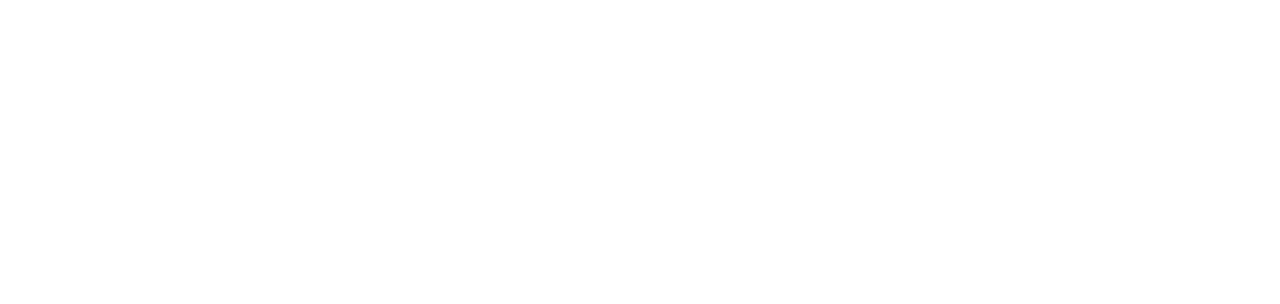
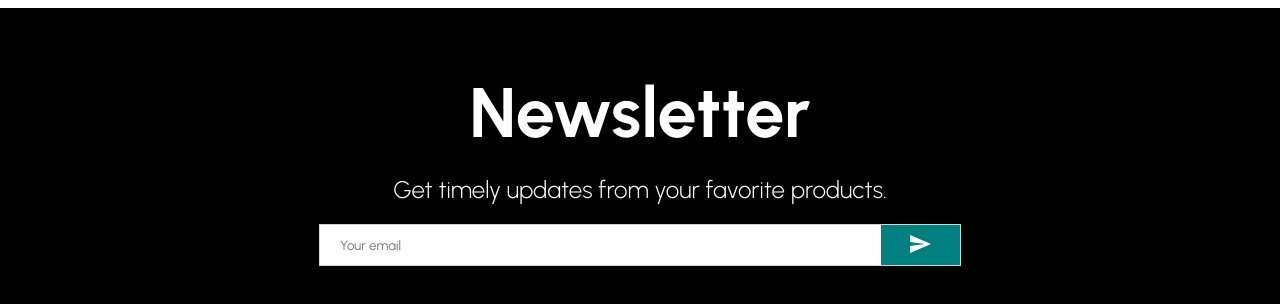
Before and after one commit to yonatanski/solo-captone_front-end, a React (Create React App) app in the folder capstone_app-fe/: page / in a window 1280 px wide. Shown: the part 2248-2552 px from the top of the page. Before the commit the page ends 2256 px from the top, so only its background shows below. Built offline with nearby package versions, Linux system fonts and the light colour scheme.

Commit message:
Newsletter component done

```diff
--- /dev/null
+++ b/capstone_app-fe/src/Components/MainCompnents/Newsletter.jsx
@@ -0,0 +1,59 @@
+import { Send } from "@material-ui/icons"
+import React from "react"
+import styled from "styled-components"
+
+const Container = styled.div`
+  height: 40vh;
+  background-color: black;
+  display: flex;
+  align-items: center;
+  justify-content: center;
+  flex-direction: column;
+`
+const Title = styled.h1`
+  font-size: 70px;
+  margin-bottom: 20px;
+  color: white;
+`
+const Desc = styled.div`
+  font-size: 24px;
+  font-weight: 300;
+  margin-bottom: 20px;
+  color: white;
+`
+const InputContainer = styled.div`
+  width: 50%;
+  height: 40px;
+  background-color: white;
+  display: flex;
+  justify-content: space-between;
+  border: 1px solid lightgray;
+`
+const Input = styled.input`
+  border: none;
+  flex: 8;
+  padding-left: 20px;
+`
+const Button = styled.button`
+  flex: 1;
+  border: none;
+  background-color: teal;
+  color: white; ;
+`
+
+const Newsletter = () => {
+  return (
+    <Container>
+      <Title>Newsletter</Title>
+      <Desc>Get timely updates from your favorite products.</Desc>
+      <InputContainer>
+        <Input placeholder="Your email" />
+        <Button>
+          <Send />
+        </Button>
+      </InputContainer>
+    </Container>
+  )
+}
+
+export default Newsletter
--- a/capstone_app-fe/src/Components/Pages/Home.jsx
+++ b/capstone_app-fe/src/Components/Pages/Home.jsx
@@ -3,6 +3,7 @@
 import Catagories from "../MainCompnents/Catagories"
 import JamboSlider from "../MainCompnents/JamboSlider"
 import Nabar from "../MainCompnents/Navbar"
+import Newsletter from "../MainCompnents/Newsletter"
 import Products from "../MainCompnents/Products"
 
 const Home = () => {
@@ -13,6 +14,7 @@
       <JamboSlider />
       <Catagories />
       <Products />
+      <Newsletter />
     </div>
   )
 }
```
